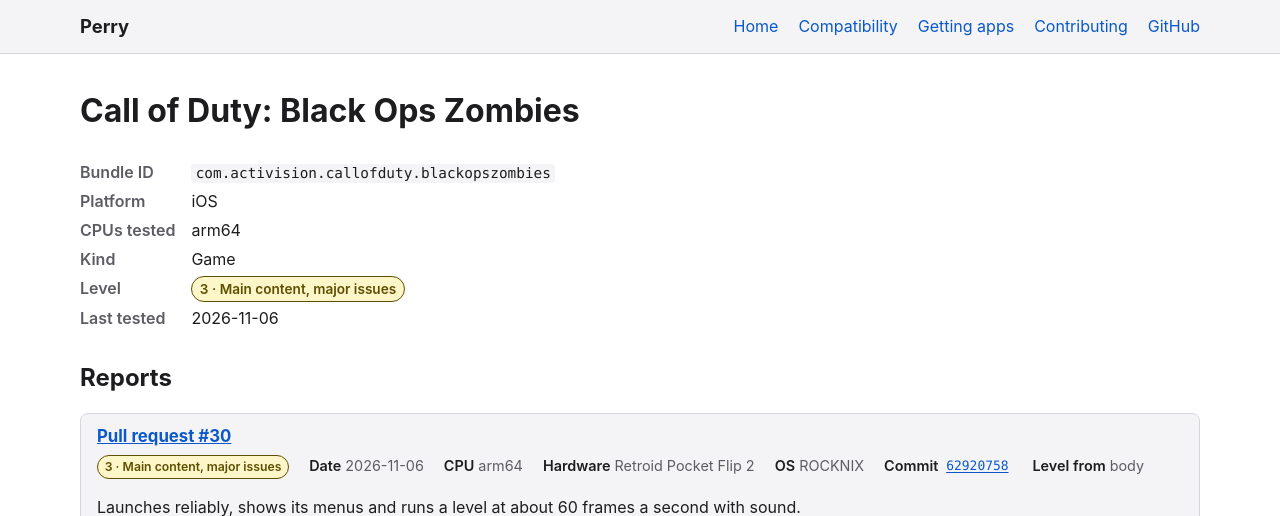
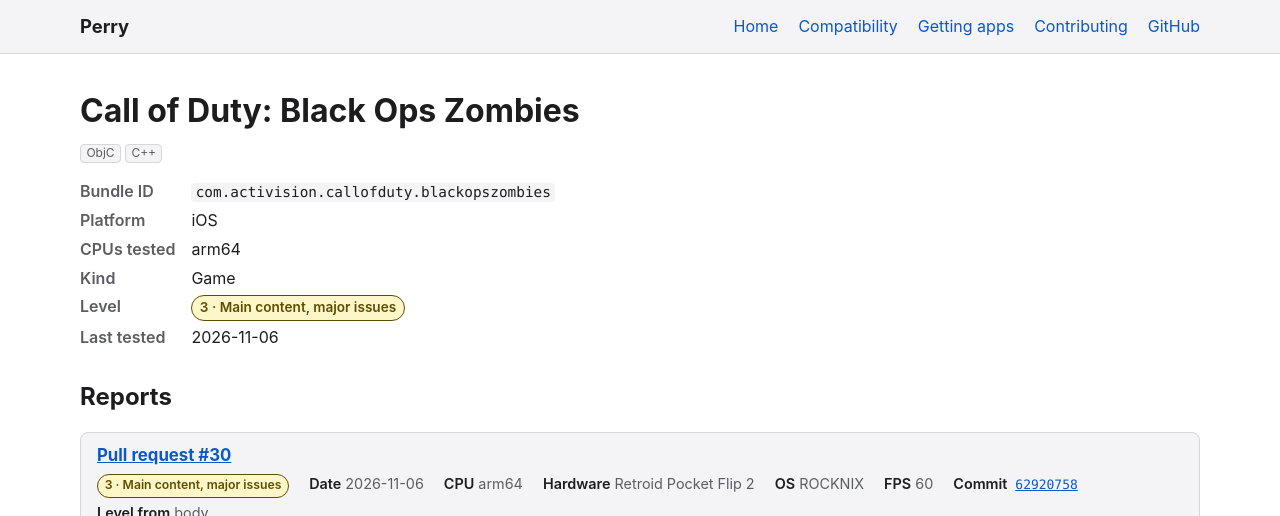
Before and after one commit to MillerTechnologyPeru/Perry, a Jekyll site: the page built from docs/_apps/ios/com.activision.callofduty.blackopszombies.md, in a window 1280 px wide, cut to the strip 0-516 px from the top of the page. Built offline with Jekyll 4.4.1, drawn with Linux system fonts in a browser that asks for light colours.

Commit message:
Add Call of Duty: Black Ops Zombies's engine and language tags and frame rates

```diff
--- a/docs/_apps/ios/com.activision.callofduty.blackopszombies.md
+++ b/docs/_apps/ios/com.activision.callofduty.blackopszombies.md
@@ -3,6 +3,7 @@ name: "Call of Duty: Black Ops Zombies"
 bundle_id: "com.activision.callofduty.blackopszombies"
 platform: ios
 kind: game
+tags: [ObjC, C++]
 reports:
   - pr: 27
     date: 2026-11-06
@@ -12,6 +13,7 @@ reports:
     app_version: "1.3.5"
     hardware: Retroid Pocket Flip 2
     os: ROCKNIX
+    fps: 60
     level: 3
     source: body
     notes: Reaches its menus.
@@ -22,6 +24,7 @@ reports:
     cpu: arm64
     hardware: Retroid Pocket Flip 2
     os: ROCKNIX
+    fps: 60
     level: 3
     source: body
     notes: Launches reliably, shows its menus and runs a level at about 60 frames a second with sound.
```
